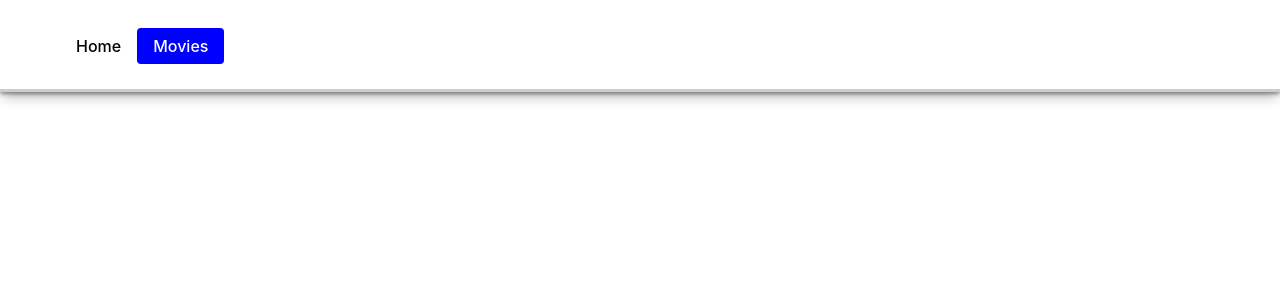
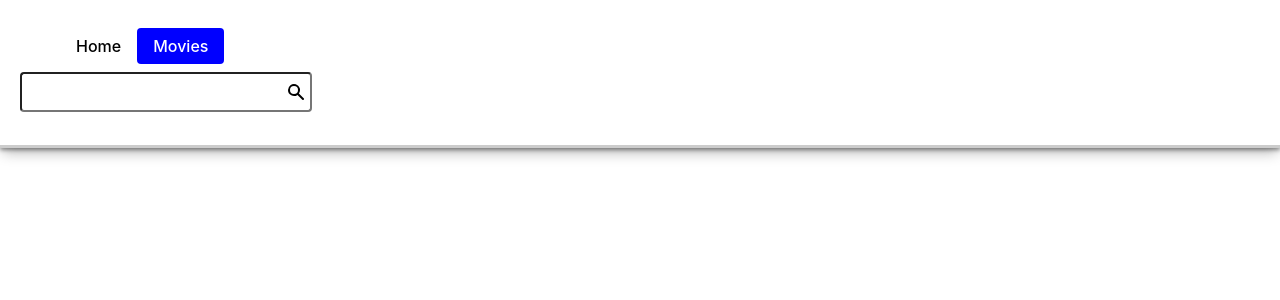
Before and after one commit to VinokurovAleksandr/react-hw-05-movies, a React (Create React App) app: page /movies in a window 1280 px wide. Shown: the top 300 px of the page. Built offline with nearby package versions, Linux system fonts and the light colour scheme.

Commit message:
add search component

```diff
--- a/package.json
+++ b/package.json
@@ -10,6 +10,7 @@
     "axios": "^1.4.0",
     "react": "^18.1.0",
     "react-dom": "^18.1.0",
+    "react-icons": "^4.10.1",
     "react-loader-spinner": "^5.3.4",
     "react-router-dom": "^6.14.0",
     "react-scripts": "5.0.1",
--- a/src/components/Pages/MoviesPage/MoviesPage.jsx
+++ b/src/components/Pages/MoviesPage/MoviesPage.jsx
@@ -1,6 +1,20 @@
+import { Wrapper, Input, Icon } from './MoviesPage.styled';
 
 
-export const MoviesPage = () => {
+// export const MoviesPage = () => {
 
 
+// };
+
+export const MoviesPage = ({ value, onChange }) => {
+  return (
+    <Wrapper>
+      <Icon />
+      <Input
+        type="text"
+        value={value}
+        onChange={(e) => onChange(e.target.value)}
+      />
+    </Wrapper>
+  );
 };
--- a/src/components/Pages/MoviesPage/MoviesPage.styled.js
+++ b/src/components/Pages/MoviesPage/MoviesPage.styled.js
@@ -1,7 +1,23 @@
-// .Container {
-//     max-width: 1440px;
-//     margin-left: auto;
-//     margin-right: auto;
-//     padding-left: 15px;
-//     padding-right: 15px;
-// }
+import styled from "styled-components";
+import { HiSearch } from "react-icons/hi";
+
+export const Wrapper = styled.div`
+  display: inline-flex;
+  align-items: center;
+  position: relative;
+  margin-bottom: 16px;
+  text-transform: uppercase;
+`;
+
+export const Input = styled.input`
+  padding: 8px 32px 8px 8px;
+  border-radius: 4px;
+  font: inherit;
+`;
+
+export const Icon = styled(HiSearch)`
+  width: 20px;
+  height: 20px;
+  position: absolute;
+  right: 6px;
+`;
```
Also changed, not shown: 1 other file (tests, documents, lock files or other folders).
